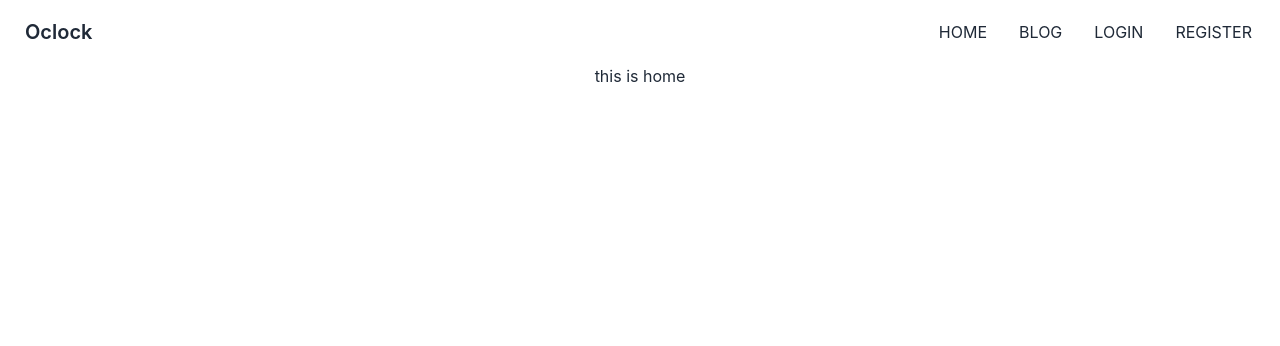
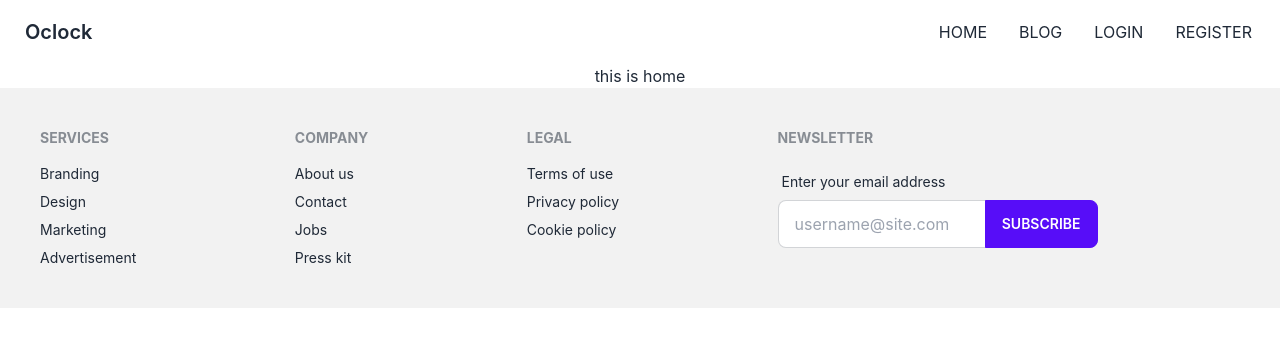
Before and after one commit to manisulislam/assignment-12, a React (Create React App) app: page / in a window 1280 px wide. Shown: the top 346 px of the page. Built offline with nearby package versions, Linux system fonts and the light colour scheme.

Commit message:
setup footer

```diff
--- a/src/Layout/Main.js
+++ b/src/Layout/Main.js
@@ -1,5 +1,6 @@
 import React from 'react';
 import { Outlet } from 'react-router-dom';
+import Footer from '../Shared/Footer/Footer';
 import Navbar from '../Shared/Navbar/Navbar';
 
 const Main = () => {
@@ -7,6 +8,7 @@ const Main = () => {
         <div>
             <Navbar></Navbar>
             <Outlet></Outlet>
+            <Footer></Footer>
         </div>
     );
 };
--- a/src/Shared/Footer/Footer.js
+++ b/src/Shared/Footer/Footer.js
@@ -2,9 +2,40 @@ import React from 'react';
 
 const Footer = () => {
     return (
-        <div>
-            <h3>this is footer</h3>
-        </div>
+        <footer className="footer p-10 bg-base-200 text-base-content">
+  <div>
+    <span className="footer-title">Services</span>
+    <a className="link link-hover">Branding</a>
+    <a className="link link-hover">Design</a>
+    <a className="link link-hover">Marketing</a>
+    <a className="link link-hover">Advertisement</a>
+  </div>
+  <div>
+    <span className="footer-title">Company</span>
+    <a className="link link-hover">About us</a>
+    <a className="link link-hover">Contact</a>
+    <a className="link link-hover">Jobs</a>
+    <a className="link link-hover">Press kit</a>
+  </div>
+  <div>
+    <span className="footer-title">Legal</span>
+    <a className="link link-hover">Terms of use</a>
+    <a className="link link-hover">Privacy policy</a>
+    <a className="link link-hover">Cookie policy</a>
+  </div>
+  <div>
+    <span className="footer-title">Newsletter</span>
+    <div className="form-control w-80">
+      <label className="label">
+        <span className="label-text">Enter your email address</span>
+      </label>
+      <div className="relative">
+        <input type="text" placeholder="username@site.com" className="input input-bordered w-full pr-16" />
+        <button className="btn btn-primary absolute top-0 right-0 rounded-l-none">Subscribe</button>
+      </div>
+    </div>
+  </div>
+</footer>
     );
 };
 
```
